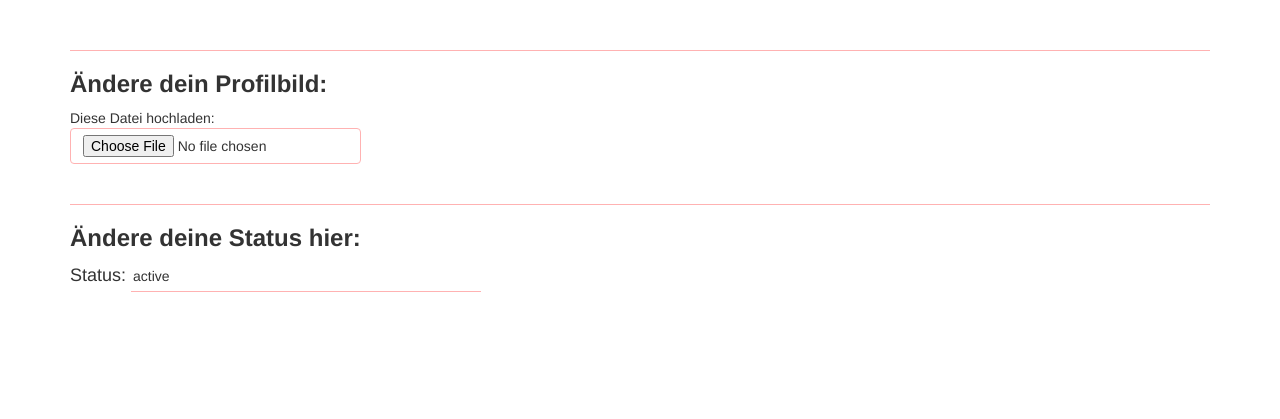
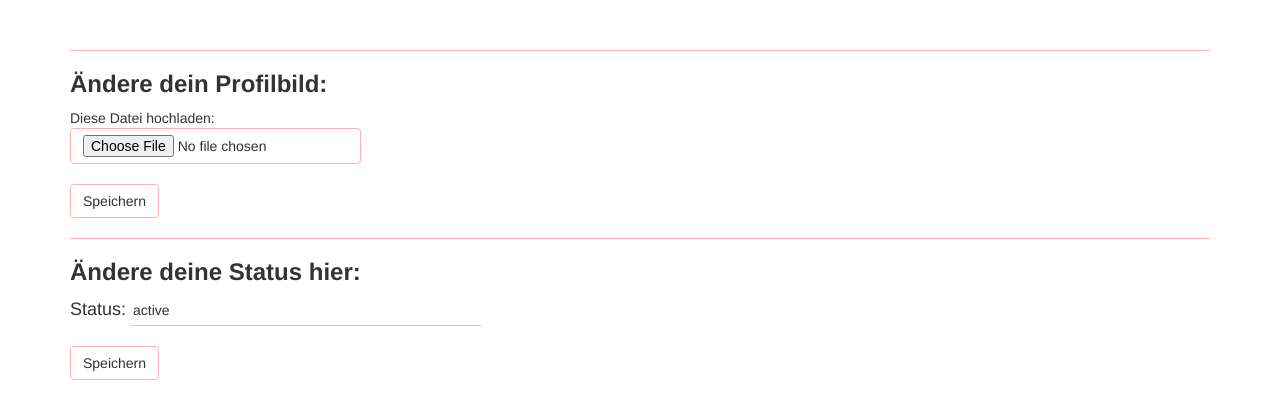
Before and after one commit to mariuskrass/YouGallery, a PHP site: template view/settings.php in a window 1280 px wide. Shown: the part 256-675 px from the top of the page. Run offline with PHP 8.4, Linux system fonts and the light colour scheme; the visitor is signed in with stand-in values (Sample User, id 1); tables that the repository leaves empty hold one stand-in row (values such as "Sample post"); the template is opened without the code that fills it: most values are stand-ins (such as "Sample title", 1, 10 or a date in 2020).

Commit message:
Add buttons

```diff
--- a/view/settings.php
+++ b/view/settings.php
@@ -31,11 +31,14 @@ $function = "/profile/user/";
         <input type="hidden" name="MAX_FILE_SIZE" value="10000000" class="btn btn-default"/>
         <!-- Der Name des Input Felds bestimmt den Namen im $_FILES Array -->
         Diese Datei hochladen: <input name="userfile" type="file" accept="image/*" class="btn btn-default" /><br>
+        <input type="submit" class="btn btn-default <?=$bearbeiten?>" value="Speichern" id="follow">
 
     </form>
     <hr id="line">
     <form>
         <h3><strong>Ändere deine Status hier:</strong></h3>
         <h4 style="display: inline;">Status: </h4><input type="text" value="<?=$profile->status?>" placeholder="Status" style="border: none; border-bottom: 1px solid #FFB2B2; width: 25em; line-height: 2em;" id="input_status"><br>
+        <br>
+        <input type="submit" class="btn btn-default <?=$bearbeiten?>" value="Speichern" id="follow">
     </form>
 </div>
```
